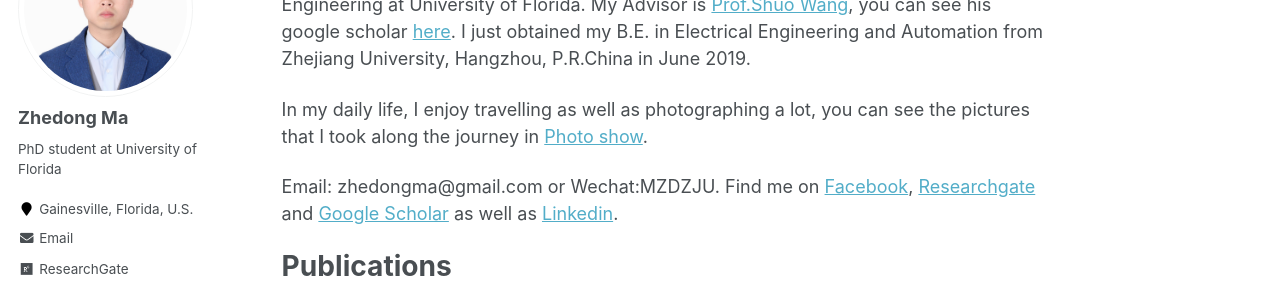
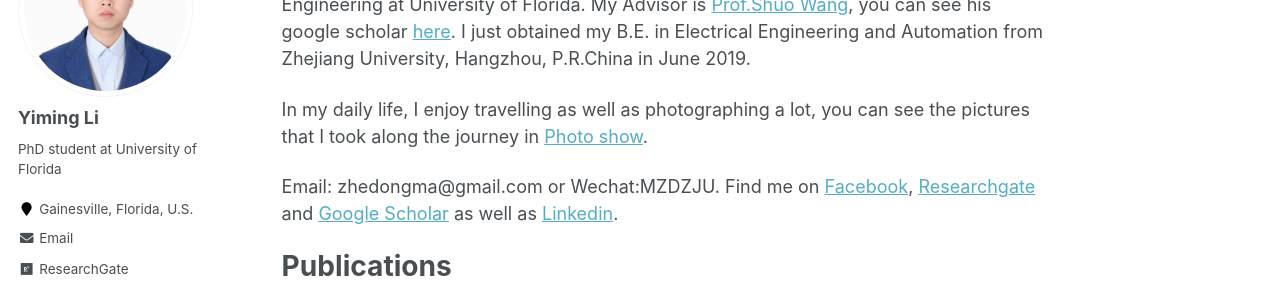
Before and after one commit to brighturan/YimingLi, a Jekyll site: the page built from _pages/about.md, in a window 1280 px wide. Shown: the part 196-488 px from the top of the page. Built offline with Jekyll 4.4.1, drawn with Linux system fonts in a browser that asks for light colours.

Commit message:
Update _config.yml

```diff
--- a/_config.yml
+++ b/_config.yml
@@ -80,7 +80,7 @@ analytics:
 
 # Site Author
 author:
-  name             : "Zhedong Ma"
+  name             : "Yiming Li"
   avatar           : "MY PHOTO.JPG"
   bio              : "PhD student at University of Florida"
   location         : "Gainesville, Florida, U.S."
```
